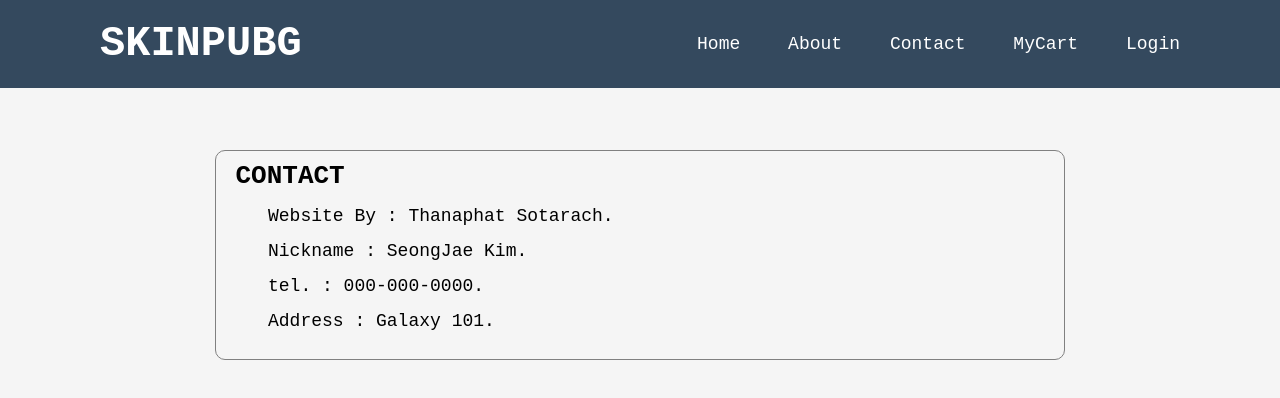
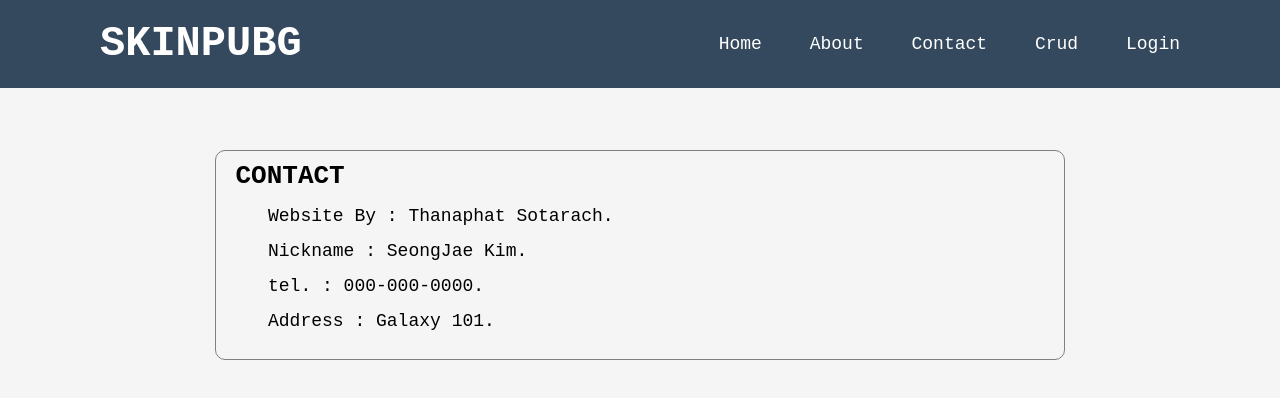
Before and after one commit to ThanaphatS-kim/Saleskin, a plain HTML site: page contact.html in a window 1280 px wide. Drawn offline with Linux system fonts and the light colour scheme.

Commit message:
Update contact.html

```diff
--- a/contact.html
+++ b/contact.html
@@ -15,7 +15,7 @@
             <a href="index.html">Home</a>
             <a href="about.html">About</a>
             <a href="#">Contact</a>
-            <a href="mainhome.html">MyCart</a>
+            <a href="mainhome.html">Crud</a>
             <a href="mainlogin.html">Login</a>
         </nav>
     </header>
```
